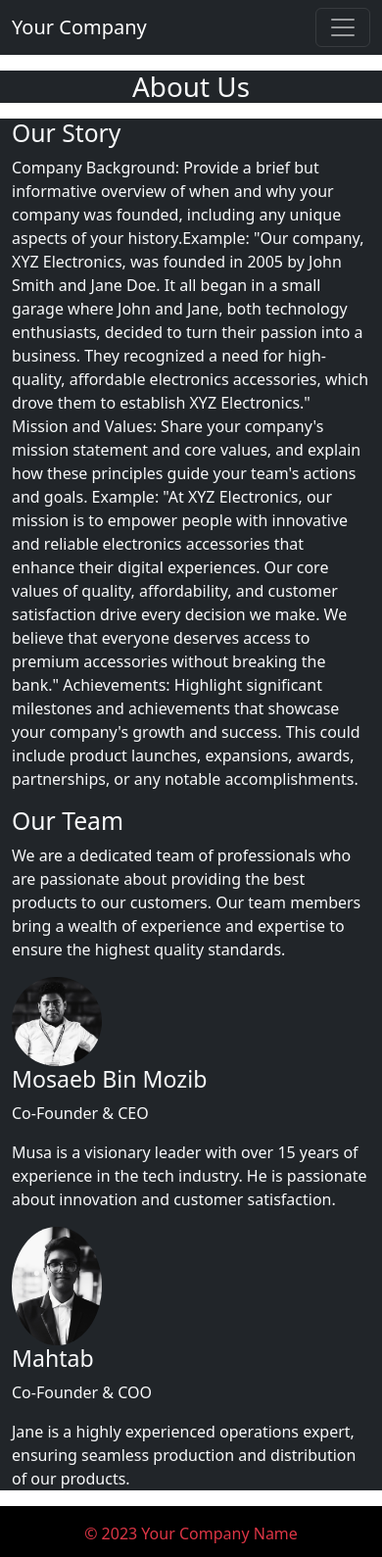
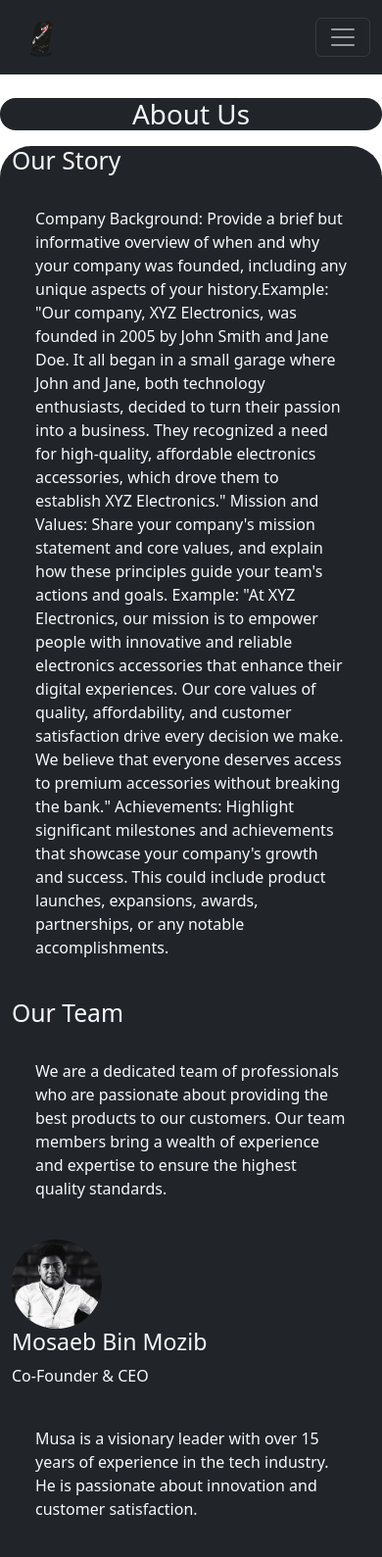
Before and after one commit to Mahtab-Hossain/Custome-Mobile-BackCover, a plain HTML site: page about.html in a window 390 px wide. Shown: the top 1589 px of the page at 98% size. Drawn offline with nearby package versions, Linux system fonts and the light colour scheme; a script that the page names is missing.

Commit message:
modified buttons and added logo

```diff
--- a/about.html
+++ b/about.html
@@ -15,7 +15,7 @@
     <!-- Bootstrap Navbar -->
     <nav class="navbar navbar-expand-lg navbar-dark bg-dark">
         <div class="container">
-            <a class="navbar-brand" href="#">Your Company</a>
+            <img src="./Images/logo.png" alt="Your Logo" height="60">
             <button class="navbar-toggler" type="button" data-bs-toggle="collapse" data-bs-target="#navbarNav"
                 aria-controls="navbarNav" aria-expanded="false" aria-label="Toggle navigation">
                 <span class="navbar-toggler-icon"></span>
@@ -34,14 +34,14 @@
         </div>
     </nav>
 
-    <header class="container mt-3 bg-dark text-light text-center">
+    <header class="container mt-4 bg-dark text-light text-center rounded-4">
         <h1>About Us</h1>
     </header>
 
-    <main class="container mt-3 bg-dark text-light">
+    <main class="container mt-3 bg-dark text-light rounded-5">
         <section>
             <h2>Our Story</h2>
-            <p>Company Background:
+            <p class="p-4">Company Background:
                 Provide a brief but informative overview of when and why your company was founded, including any unique aspects of your history.Example:
                 "Our company, XYZ Electronics, was founded in 2005 by John Smith and Jane Doe. It all began in a small garage where John and Jane, both technology enthusiasts, decided to turn their passion into a business. They recognized a need for high-quality, affordable electronics accessories, which drove them to establish XYZ Electronics."
 
@@ -58,7 +58,7 @@
         </section>
         <section>
             <h2>Our Team</h2>
-            <p>We are a dedicated team of professionals who are passionate about providing the best products to our customers. Our team members bring a wealth of experience and expertise to ensure the highest quality standards.</p>
+            <p class="p-4">We are a dedicated team of professionals who are passionate about providing the best products to our customers. Our team members bring a wealth of experience and expertise to ensure the highest quality standards.</p>
         </section>
         <!-- Team Members -->
         <div class="team-members">
@@ -66,13 +66,13 @@
                 <img src="./Images/musa.jpg" alt="Mosaeb " class="w-25 rounded-circle">
                 <h3>Mosaeb Bin Mozib</h3>
                 <p>Co-Founder & CEO</p>
-                <p>Musa is a visionary leader with over 15 years of experience in the tech industry. He is passionate about innovation and customer satisfaction.</p>
+                <p class="p-4">Musa is a visionary leader with over 15 years of experience in the tech industry. He is passionate about innovation and customer satisfaction.</p>
             </div>
             <div class="team-member">
                 <img src="./Images/mahtab.jpg" alt="Mahtab" class="w-25 rounded-circle">
                 <h3>Mahtab</h3>
                 <p>Co-Founder & COO</p>
-                <p>Jane is a highly experienced operations expert, ensuring seamless production and distribution of our products.</p>
+                <p class="p-4">Jane is a highly experienced operations expert, ensuring seamless production and distribution of our products.</p>
             </div>
             <!-- Add more team members as needed -->
         </div>
```
Also changed, not shown: index.html (+12 -15 lines), Images/logo.png (added).
